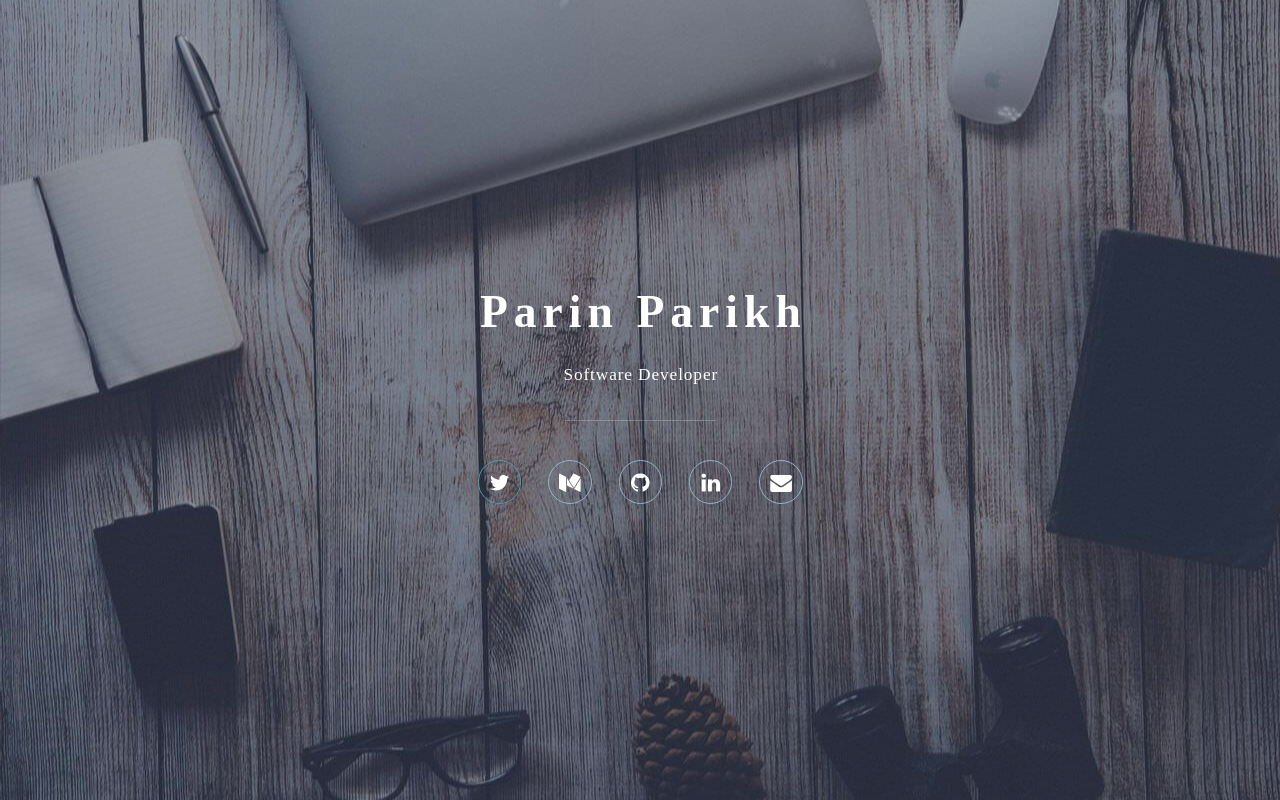
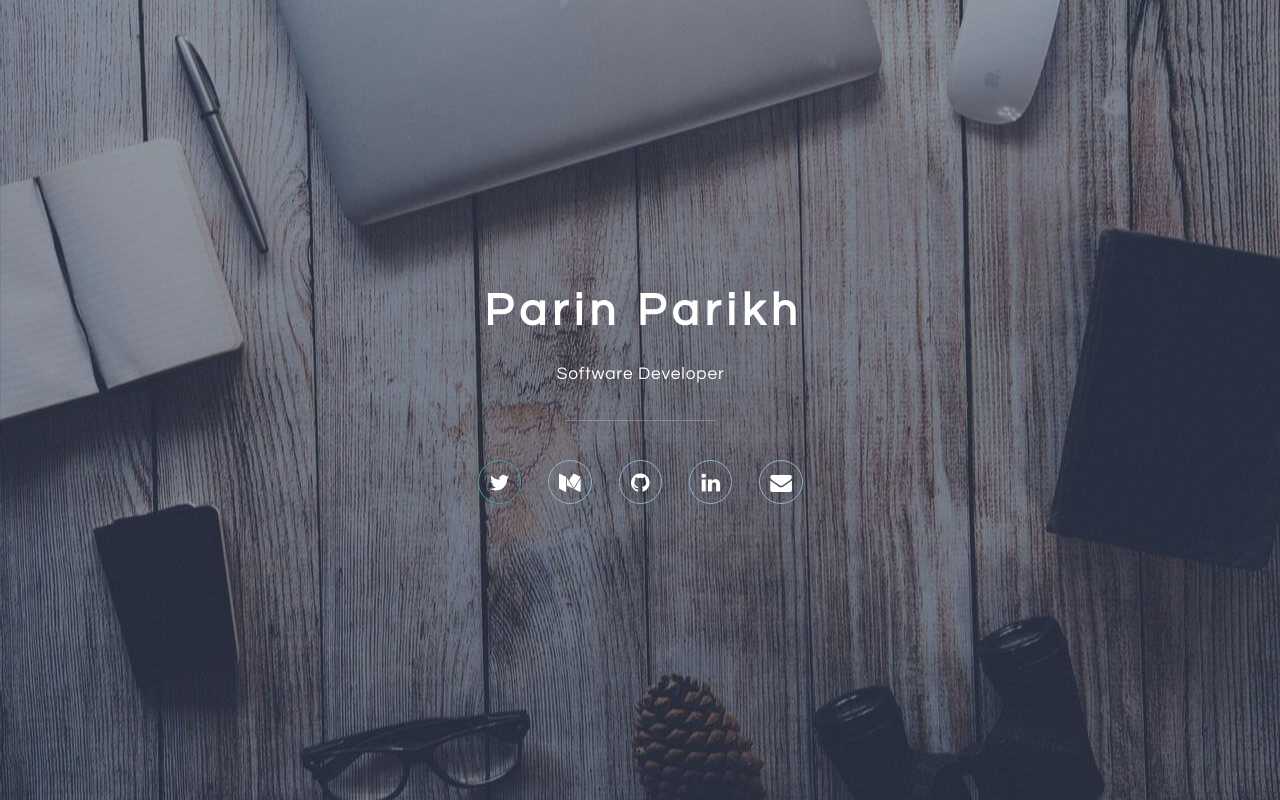
Before and after one commit to parin95/parin95.github.io, a plain HTML site: page index.html in a window 1280 px wide. Drawn offline with Linux system fonts and the light colour scheme; files whose address does not match are found by name.

Commit message:
Update main.css

```diff
--- a/css/main.css
+++ b/css/main.css
@@ -384,7 +384,7 @@ body.is-loading #main > .inner > * {
     margin-left: auto !important;
     margin-right: auto !important;
     color: #FFFFFF;
-    font-family: 'Century Gothic, CenturyGothic, AppleGothic, sans-serif';
+    font-family: 'Century Gothic', 'CenturyGothic', 'AppleGothic', 'sans-serif';
     position: relative;
     letter-spacing: 0.05rem;
     left: 0.025rem;
@@ -416,7 +416,7 @@ p br + br {
 }
 #text01 {
     color: #FFFFFF;
-    font-family: 'Century Gothic, CenturyGothic, AppleGothic, sans-serif';
+    font-family: 'Century Gothic', 'CenturyGothic', 'AppleGothic', 'sans-serif';
     position: relative;
     letter-spacing: 0.35rem;
     left: 0.175rem;
@@ -429,7 +429,7 @@ p br + br {
 }
 #text02 {
     color: #FFFFFF;
-    font-family: 'Century Gothic, CenturyGothic, AppleGothic, sans-serif';
+    font-family: 'Century Gothic', 'CenturyGothic', 'AppleGothic', 'sans-serif';
     position: relative;
     letter-spacing: 0.05rem;
     left: 0.025rem;
```
